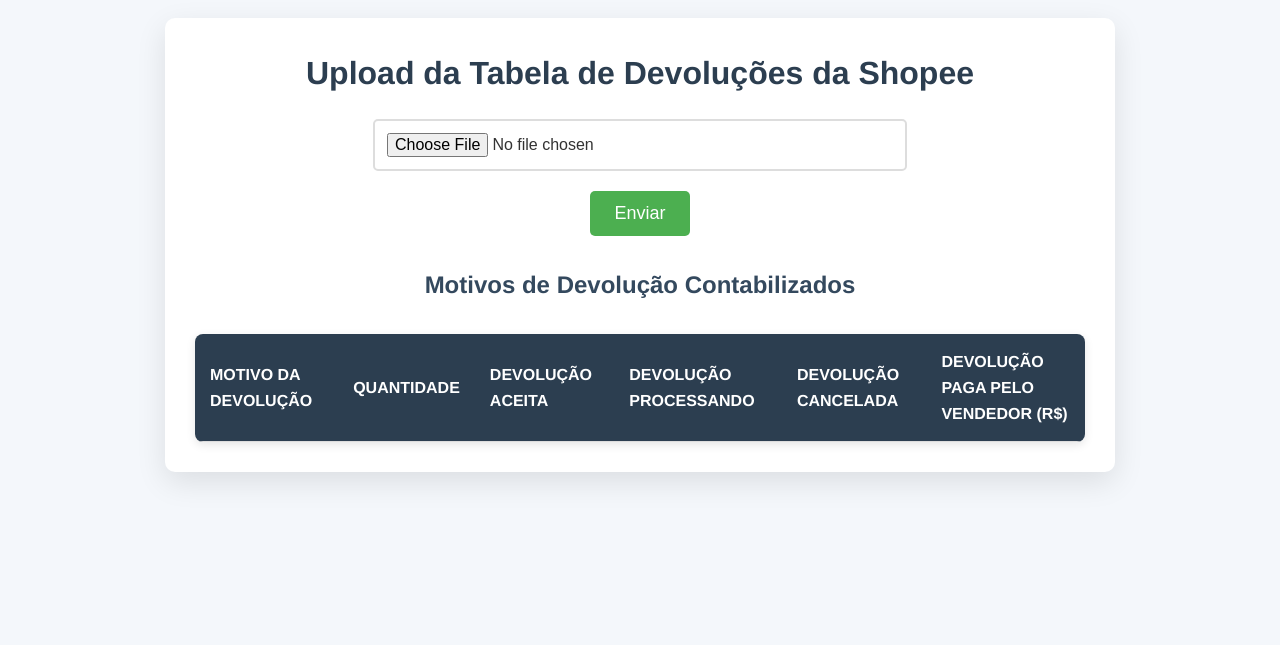
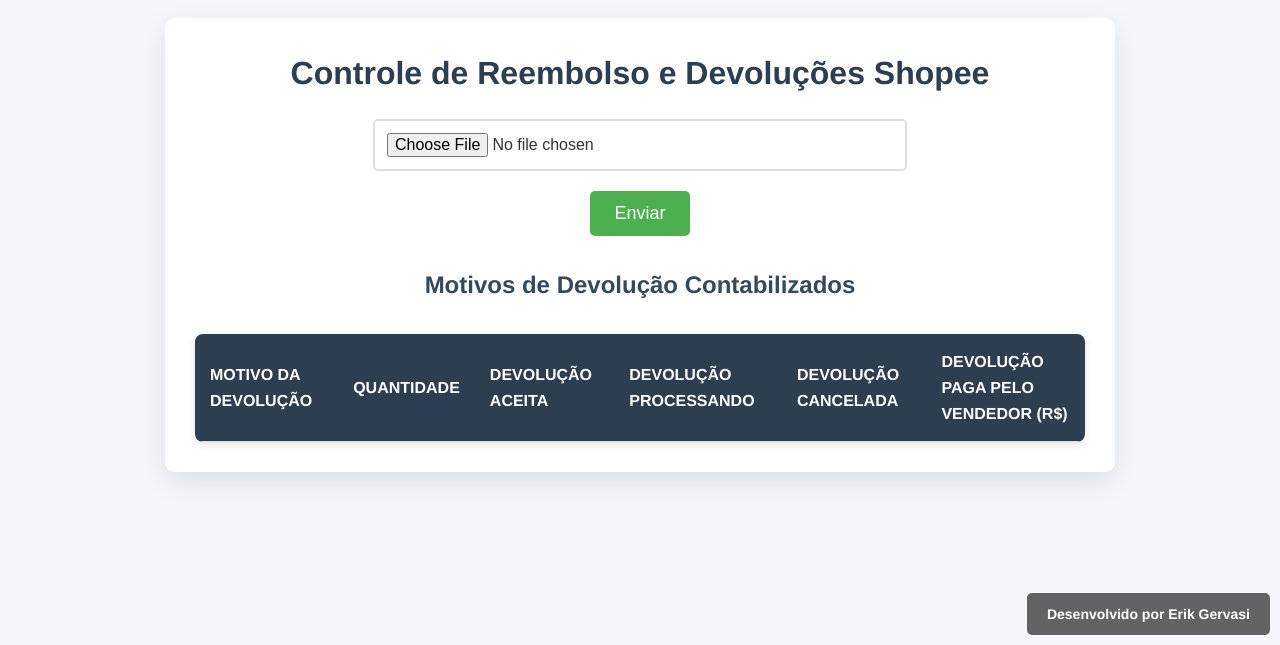
Before and after one commit to ErikGervasi/RefundShopee, a website: page public/index.html in a window 1280 px wide. Shown: the part 155-800 px from the top of the page. Drawn offline with Linux system fonts and the light colour scheme.

Commit message:
New features & Style

```diff
--- a/public/index.html
+++ b/public/index.html
@@ -8,7 +8,7 @@
 </head>
 <body>
     <div class="container">
-        <h1 class="title">Upload da Tabela de Devoluções da Shopee</h1>
+        <h1 class="title">Controle de Reembolso e Devoluções Shopee</h1>
 
         <!-- Formulário para upload -->
         <form id="upload-form" enctype="multipart/form-data" class="upload-form">
@@ -153,5 +153,13 @@
             });
         });
     </script>
+
+<div class="footer">
+    <a href="https://github.com/ErikGervasi" target="_blank" style="color: white; text-decoration: none;">
+        Desenvolvido por Erik Gervasi
+    </a>
+</div>
+
+
 </body>
 </html>
--- a/public/styles.css
+++ b/public/styles.css
@@ -196,3 +196,27 @@
         font-size: 22px;  /* Ajusta o tamanho da fonte para telas pequenas */
     }
 }
+
+/* Estilo do texto no canto inferior direito */
+.footer {
+    position: fixed;
+    bottom: 10px; /* Distância do fundo da tela */
+    right: 10px; /* Distância da lateral direita da tela */
+    font-size: 14px;
+    font-weight: bold;
+    color: #fff;
+    background-color: rgba(0, 0, 0, 0.6); /* Fundo semitransparente */
+    padding: 10px 20px;
+    border-radius: 5px; /* Deixa o fundo arredondado */
+    z-index: 1000; /* Garante que fique por cima de outros elementos */
+}
+
+/* Estilo do link dentro do rodapé */
+.footer a {
+    color: white;
+    text-decoration: none; /* Remove o sublinhado */
+}
+
+.footer a:hover {
+    text-decoration: underline; /* Adiciona sublinhado quando passar o mouse */
+}
```
